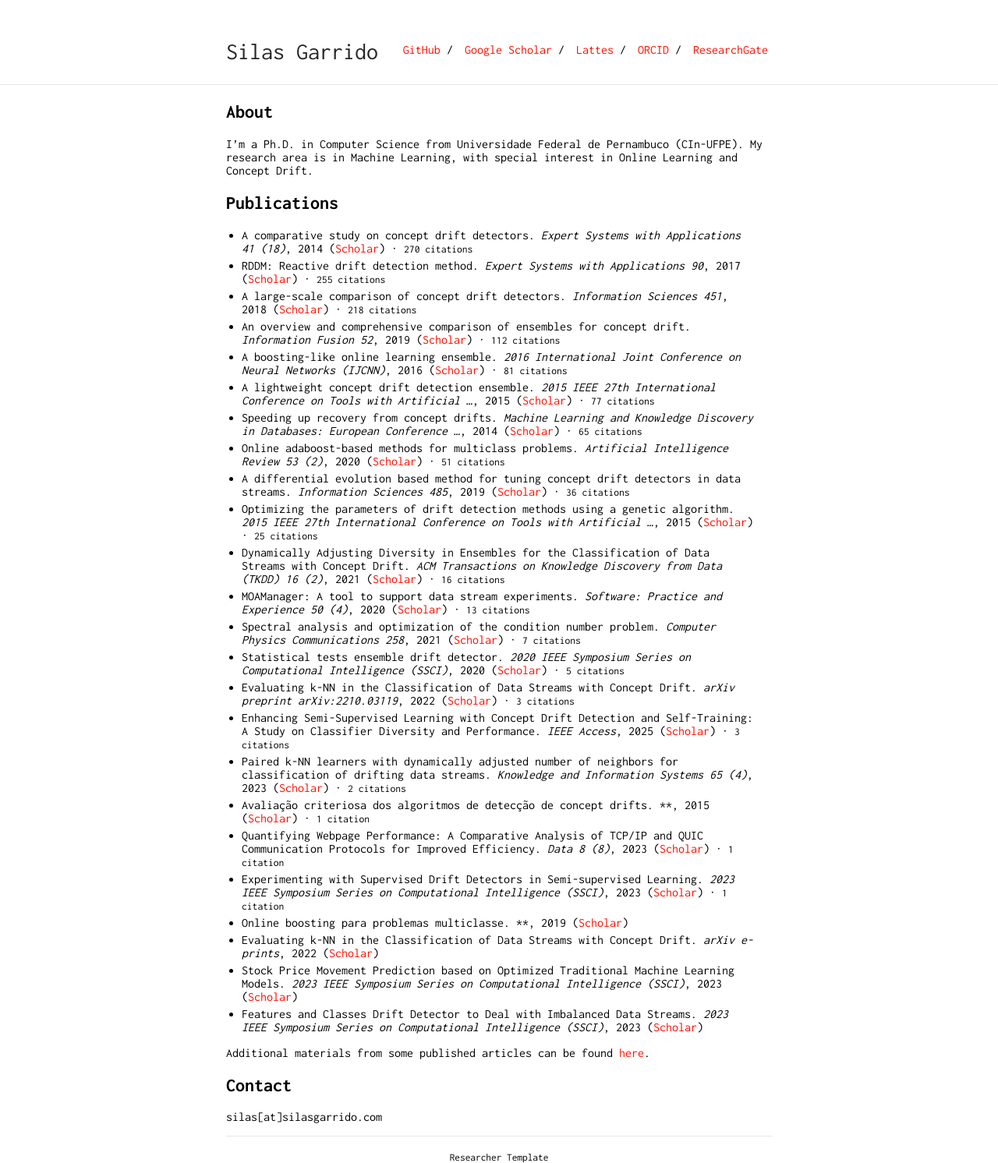
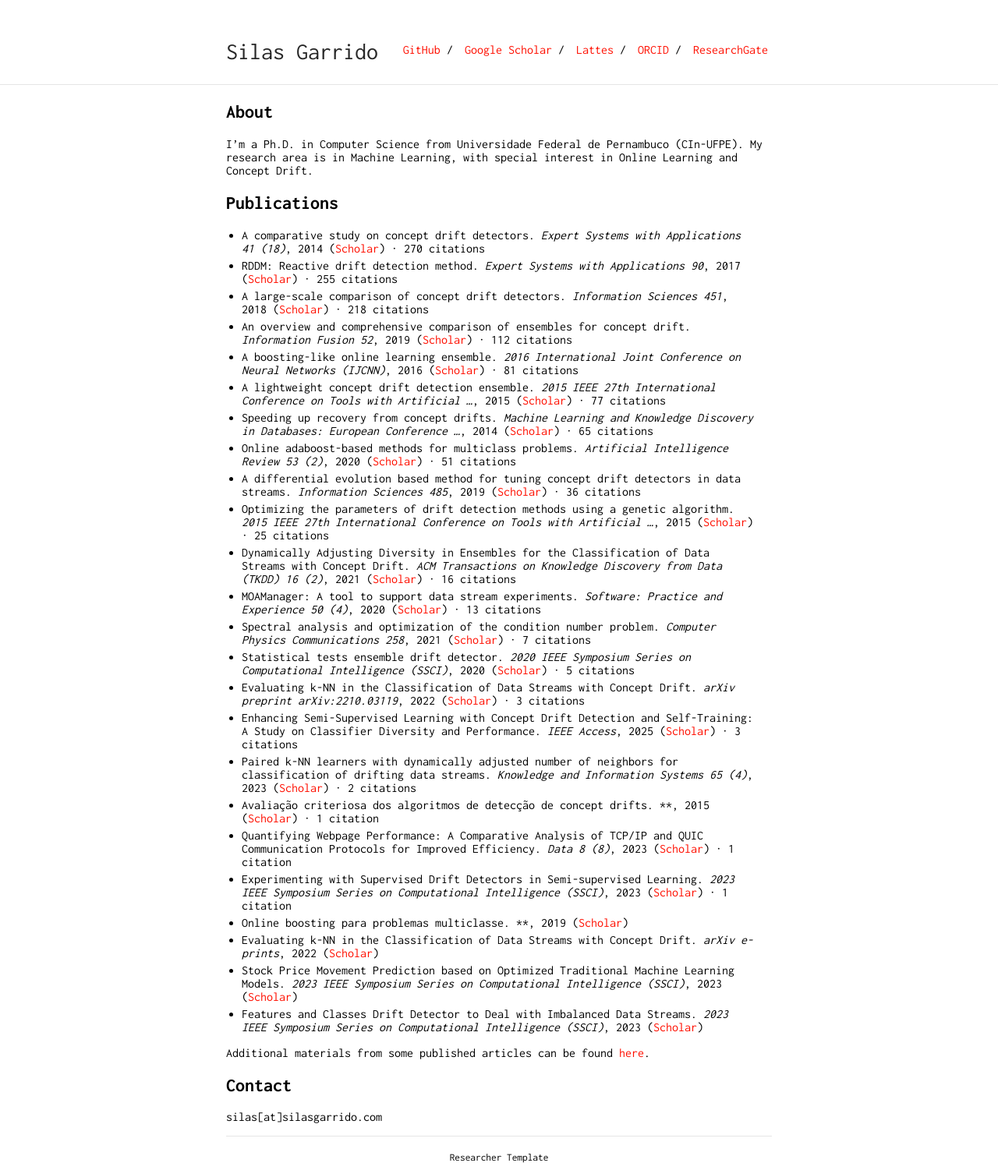
Before and after one commit to silasgtcs/silasgtcs.github.io, a Jekyll site: the page built from index.md, in a window 1280 px wide. Shown: the whole page at 78% size. Built offline with Jekyll 4.4.1, drawn with Linux system fonts in a browser that asks for light colours; our own code applies the rules of GitHub Pages for plain Markdown files.

Commit message:
Update publications.html

```diff
--- a/_includes/publications.html
+++ b/_includes/publications.html
@@ -2,7 +2,7 @@
 
 {% if site.data.publications %}
 {% assign sorted_pubs = site.data.publications | sort: "citations" | reverse %}
-{% for pub in sorted_pubs %}- {{ pub.title }}. *{{ pub.venue }}*{% if pub.year %}, {{ pub.year }}{% endif %}{% if pub.url != "" %} ([Scholar]({{ pub.url }}){:target="_blank"}){% endif %}{% if pub.citations > 0 %} · <span style="font-size:0.85em;">{{ pub.citations }} citation{% if pub.citations > 1 %}s{% endif %}</span>{% endif %}
+{% for pub in sorted_pubs %}- {{ pub.title }}. *{{ pub.venue }}*{% if pub.year %}, {{ pub.year }}{% endif %}{% if pub.url != "" %} ([Scholar]({{ pub.url }}){:target="_blank"}){% endif %}{% if pub.citations > 0 %} · <span>{{ pub.citations }} citation{% if pub.citations > 1 %}s{% endif %}</span>{% endif %}
 {% endfor %}
 
 {% else %}
```
